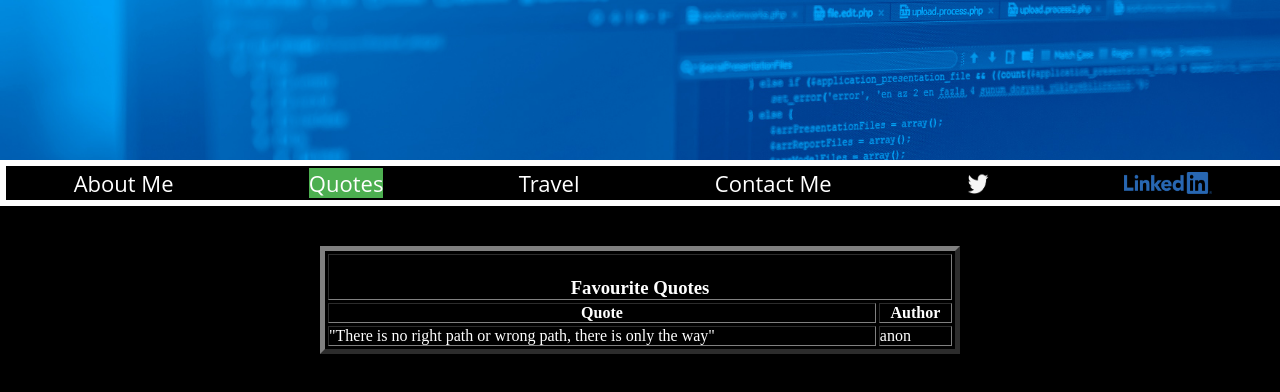
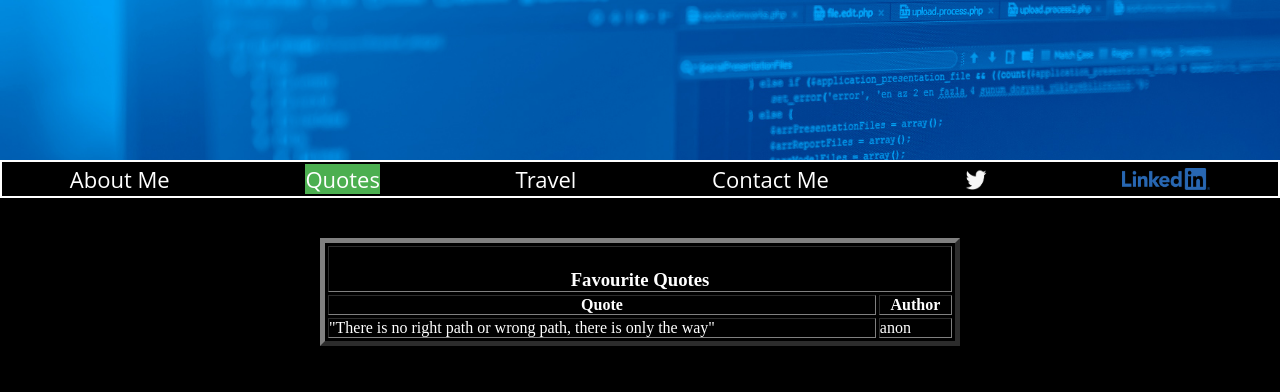
Before and after one commit to AlanBrooksDT/my-portfolio, a plain HTML site: page quotes.html in a window 1280 px wide. Drawn offline with Linux system fonts and the light colour scheme.

Commit message:
flexbox not being flexible!

```diff
--- a/style.css
+++ b/style.css
@@ -33,8 +33,9 @@ body {
       text-align: center;
       font-size: 3vw;
       font-family: 'Open Sans';
-      border: solid white;
-      width: 100%
+      border: thin solid white;
+      box-sizing: border-box;
+      width: 100%;
   }
   @media (min-width: 700px){
       .navBar {
```
